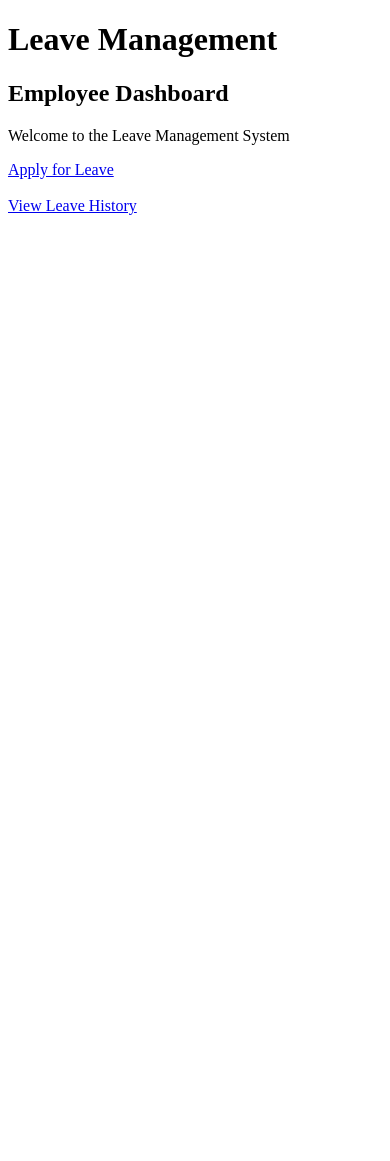
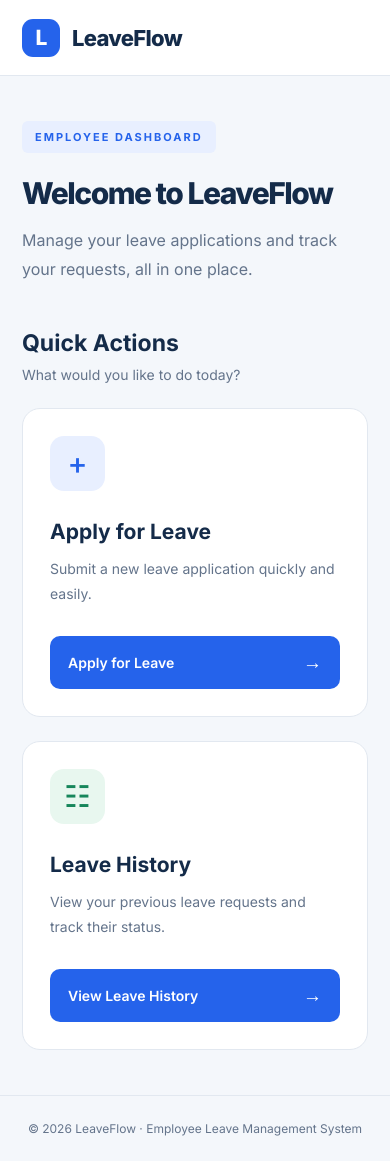
Before and after one commit to takao-atreya/Leave_TKE_v1, a Flask app: page / in a window 390 px wide. Before the commit the page ends 215 px from the top, so only its background shows below. Run offline with Flask 3, Linux system fonts and the light colour scheme.

```diff
--- a/app.py
+++ b/app.py
@@ -1,5 +1,6 @@
-from flask import Flask, render_template
-from database import db
+from flask import Flask, render_template, request, redirect, url_for
+from datetime import date
+from database import db, add_leave
 
 app = Flask(__name__)
 
@@ -13,7 +14,42 @@ def home():
 
 @app.route("/apply", methods = ["GET", "POST"])
 def apply_leave():
-    return render_template("apply_leave.html")
+    if request.method == "POST":
+        employee_id = request.form.get("employee_id")
+        leave_type = request.form.get("leave_type")
+        start_date = request.form.get("start_date")
+        end_date = request.form.get("end_date")
+        reason = request.form.get("reason")
+
+        if not all([employee_id, leave_type, start_date, end_date, reason]):
+            return "All fields are required ", 400
+
+        try:
+            employee_id = int(employee_id)
+            start_date = date.fromisoformat(start_date)
+            end_date = date.fromisoformat(end_date)
+
+        except ValueError:
+            return "Invalid employee ID or date", 400
+
+        if employee_id <= 0:
+            return "Employee ID ,must be positive", 400
+
+        if end_date < start_date:
+            return "End date cannot be before start date", 400
+
+        add_leave(
+            employee_id,
+            leave_type,
+            start_date,
+            end_date,
+            reason
+        )
+    return redirect(url_for("home"))
+
+    return render_template(apply_leave.html)
+
+
 
 with app.app_context():
     db.create_all()
--- /dev/null
+++ b/static/style.css
@@ -0,0 +1,251 @@
+
+@import url('https://fonts.googleapis.com/css2?family=Inter:wght@400;500;600;700;800&display=swap');
+
+:root {
+    --navy: #142b49;
+    --blue: #2563eb;
+    --blue-dark: #1d4ed8;
+    --background: #f4f7fb;
+    --text: #1e293b;
+    --muted: #64748b;
+    --border: #e2e8f0;
+}
+
+* {
+    margin: 0;
+    padding: 0;
+    box-sizing: border-box;
+}
+
+body {
+    font-family: 'Inter', Arial, sans-serif;
+    background: var(--background);
+    color: var(--text);
+    min-height: 100vh;
+    display: flex;
+    flex-direction: column;
+}
+
+/* Navigation */
+
+.navbar {
+    height: 76px;
+    background: #ffffff;
+    border-bottom: 1px solid var(--border);
+    display: flex;
+    justify-content: space-between;
+    align-items: center;
+    padding: 0 8%;
+}
+
+.logo {
+    display: flex;
+    align-items: center;
+    gap: 12px;
+    font-size: 22px;
+    font-weight: 800;
+    color: var(--navy);
+    letter-spacing: -0.7px;
+}
+
+.logo-icon {
+    background: var(--blue);
+    color: white;
+    width: 38px;
+    height: 38px;
+    border-radius: 11px;
+    display: flex;
+    align-items: center;
+    justify-content: center;
+    font-size: 21px;
+}
+
+.nav-label {
+    font-size: 13px;
+    font-weight: 600;
+    color: var(--muted);
+    background: #f1f5f9;
+    padding: 9px 15px;
+    border-radius: 20px;
+}
+
+/* Dashboard */
+
+.dashboard {
+    width: 100%;
+    max-width: 1120px;
+    margin: 0 auto;
+    padding: 75px 30px;
+    flex: 1;
+}
+
+/* Welcome */
+
+.welcome-section {
+    margin-bottom: 65px;
+}
+
+.eyebrow {
+    display: inline-block;
+    font-size: 11px;
+    font-weight: 700;
+    letter-spacing: 2px;
+    color: var(--blue);
+    background: #e8efff;
+    padding: 9px 13px;
+    border-radius: 6px;
+    margin-bottom: 22px;
+}
+
+.welcome-section h1 {
+    font-size: clamp(30px, 4vw, 44px);
+    font-weight: 800;
+    letter-spacing: -1.5px;
+    color: var(--navy);
+    margin-bottom: 15px;
+}
+
+.welcome-section p {
+    font-size: 16px;
+    line-height: 1.8;
+    color: var(--muted);
+}
+
+/* Section heading */
+
+.section-heading {
+    margin-bottom: 25px;
+}
+
+.section-heading h2 {
+    font-size: 23px;
+    color: var(--navy);
+    margin-bottom: 9px;
+}
+
+.section-heading p {
+    color: var(--muted);
+    font-size: 14px;
+}
+
+/* Action cards */
+
+.card-container {
+    display: grid;
+    grid-template-columns: repeat(2, minmax(0, 1fr));
+    gap: 24px;
+}
+
+.action-card {
+    background: #ffffff;
+    border: 1px solid var(--border);
+    border-radius: 18px;
+    padding: 35px;
+    display: flex;
+    flex-direction: column;
+    align-items: flex-start;
+    transition: transform 0.25s ease, box-shadow 0.25s ease;
+}
+
+.action-card:hover {
+    transform: translateY(-5px);
+    box-shadow: 0 15px 35px rgba(20, 43, 73, 0.08);
+}
+
+.card-icon {
+    width: 55px;
+    height: 55px;
+    border-radius: 14px;
+    display: flex;
+    align-items: center;
+    justify-content: center;
+    font-size: 30px;
+    font-weight: 500;
+    margin-bottom: 28px;
+}
+
+.apply-icon {
+    background: #e8efff;
+    color: var(--blue);
+}
+
+.history-icon {
+    background: #e8f7ef;
+    color: #16865b;
+}
+
+.action-card h3 {
+    font-size: 21px;
+    font-weight: 700;
+    color: var(--navy);
+    margin-bottom: 12px;
+}
+
+.action-card p {
+    font-size: 14px;
+    color: var(--muted);
+    line-height: 1.8;
+    margin-bottom: 30px;
+}
+
+.card-button {
+    margin-top: auto;
+    width: 100%;
+    display: flex;
+    align-items: center;
+    justify-content: space-between;
+    text-decoration: none;
+    color: white;
+    background: var(--blue);
+    padding: 15px 18px;
+    border-radius: 10px;
+    font-size: 14px;
+    font-weight: 600;
+    transition: background 0.2s ease;
+}
+
+.card-button:hover {
+    background: var(--blue-dark);
+}
+
+.card-button span {
+    font-size: 19px;
+}
+
+/* Footer */
+
+.footer {
+    text-align: center;
+    padding: 25px;
+    border-top: 1px solid var(--border);
+    color: var(--muted);
+    font-size: 12px;
+}
+
+/* Responsive layout */
+
+@media (max-width: 700px) {
+    .navbar {
+        padding: 0 22px;
+    }
+
+    .dashboard {
+        padding: 45px 22px;
+    }
+
+    .welcome-section {
+        margin-bottom: 45px;
+    }
+
+    .card-container {
+        grid-template-columns: 1fr;
+    }
+
+    .action-card {
+        padding: 27px;
+    }
+
+    .nav-label {
+        display: none;
+    }
+}
--- a/templates/employee.html
+++ b/templates/employee.html
@@ -1,19 +1,66 @@
 <!DOCTYPE html>
-<html>
+<html lang="en">
 
 <head>
     <meta charset="UTF-8">
-    <title>Leave Management | Employee Dashboard</title>
+    <meta name="viewport" content="width=device-width, initial-scale=1.0">
+    <title>Employee Dashboard | LeaveFlow</title>
+    <link rel="stylesheet" href="{{ url_for('static', filename='style.css') }}">
+
 </head>
 
 <body>
-    <h1>Leave Management</h1>
-    <h2>Employee Dashboard</h2>
-    <p>Welcome to the Leave Management System</p>
-    <a href="/apply">Apply for Leave</a>
-    <br>
-    <br>
-    <a href="/history">View Leave History</a>
+
+    <header class="navbar">
+        <div class="logo">
+            <span class="logo-icon">L</span>
+            <span>LeaveFlow</span>
+        </div>
+        <span class="nav-label">Employee Portal</span>
+    </header>
+
+    <main class="dashboard">
+
+        <section class="welcome-section">
+            <span class="eyebrow">EMPLOYEE DASHBOARD</span>
+            <h1>Welcome to LeaveFlow</h1>
+            <p>Manage your leave applications and track your requests, all in one place.</p>
+        </section>
+
+        <section class="actions-section">
+            <div class="section-heading">
+                <h2>Quick Actions</h2>
+                <p>What would you like to do today?</p>
+            </div>
+
+            <div class="card-container">
+
+                <div class="action-card">
+                    <div class="card-icon apply-icon">+</div>
+                    <h3>Apply for Leave</h3>
+                    <p>Submit a new leave application quickly and easily.</p>
+                    <a href="{{ url_for('apply_leave') }}" class="card-button">
+                        Apply for Leave <span>→</span>
+                    </a>
+                </div>
+
+                <div class="action-card">
+                    <div class="card-icon history-icon">☷</div>
+                    <h3>Leave History</h3>
+                    <p>View your previous leave requests and track their status.</p>
+                    <a href="/history" class="card-button">
+                        View Leave History <span>→</span>
+                    </a>
+                </div>
+
+            </div>
+        </section>
+
+    </main>
+
+    <footer class="footer">
+        <p>© 2026 LeaveFlow · Employee Leave Management System</p>
+    </footer>
 
 </body>
 
```
Also changed, not shown: static/apply_leave_style.css (added, +214 -0 lines), templates/apply_leave.html (+80 -24 lines).
